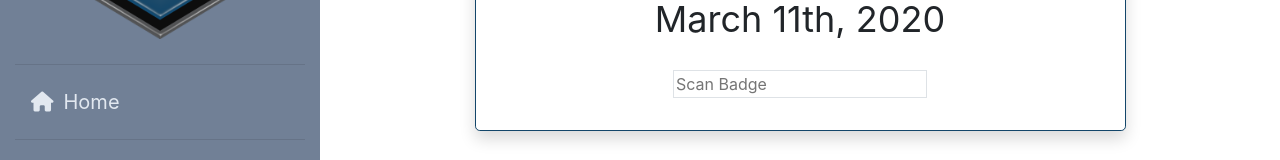
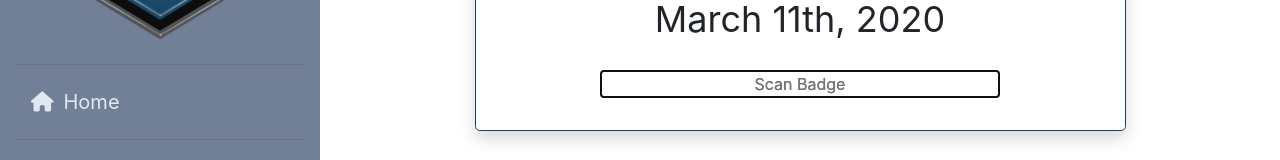
Before and after one commit to rachaelchar/ScanTrack, a React (Create React App) app in the folder client/: page / in a window 1280 px wide. Shown: the part 242-402 px from the top of the page. Built offline with nearby package versions, Linux system fonts and the light colour scheme; no server answers.

Commit message:
always focus badge scan input box

```diff
--- a/client/public/index.html
+++ b/client/public/index.html
@@ -43,7 +43,9 @@
       To begin the development, run `npm start` or `yarn start`.
       To create a production bundle, use `npm run build` or `yarn build`.
     -->
-    <script src="https://use.fontawesome.com/3c215fcb62.js"></script>
+  <script src="https://use.fontawesome.com/3c215fcb62.js"></script>
+  <script src="https://ajax.googleapis.com/ajax/libs/jquery/2.1.3/jquery.min.js"></script>
+  <script src="./script.js"></script>
 </body>
 
 </html>
--- /dev/null
+++ b/client/public/script.js
@@ -0,0 +1,7 @@
+$(document).ready(function () {
+  if ($('#badgeID').length) {
+    $(document).click(function () {
+      $("#badgeID").focus();
+    })
+  }
+})
--- a/client/src/components/ScanJumbotron/index.js
+++ b/client/src/components/ScanJumbotron/index.js
@@ -1,8 +1,6 @@
 import React from "react";
 import Moment from "react-moment";
-import moment from "moment"
 import Jumbotron from "react-bootstrap/Jumbotron";
-import Axios from 'axios';
 import './style.css';
 
 export default class ScanJumbotron extends React.Component {
@@ -37,7 +35,8 @@ export default class ScanJumbotron extends React.Component {
             <form id="scan-form" className="" onSubmit={this.handleSubmit}>
               <div className="mt-4">
                 <input id="badgeID"
-                  className="border mb-3"
+                  className="border mb-3" caretHidden={true} autofocus="true"
+                  ref={(ip) => this.myInp = ip}
                   type="text" placeholder="Scan Badge" onChange={this.handleChange} value={this.state.value} />
               </div>
             </form>
--- a/client/src/components/ScanJumbotron/style.css
+++ b/client/src/components/ScanJumbotron/style.css
@@ -11,3 +11,14 @@
   width: 70%;
   margin: auto;
 }
+
+input {
+  width: 400px;
+  text-align: center;
+
+}
+
+input:focus {
+  color: transparent;
+  text-shadow: 0px 0px 0px #666;
+}
--- a/client/src/pages/Home.js
+++ b/client/src/pages/Home.js
@@ -23,6 +23,7 @@ function Home(props) {
 
   return (
     <div className="container-fluid">
+      {/* <div className="container-fluid" onClick={() => { this.myInp.focus() }}> */}
       {/* <Container className="signup"> */}
       <Row>
         <Col md={{ span: 3 }}>
```
